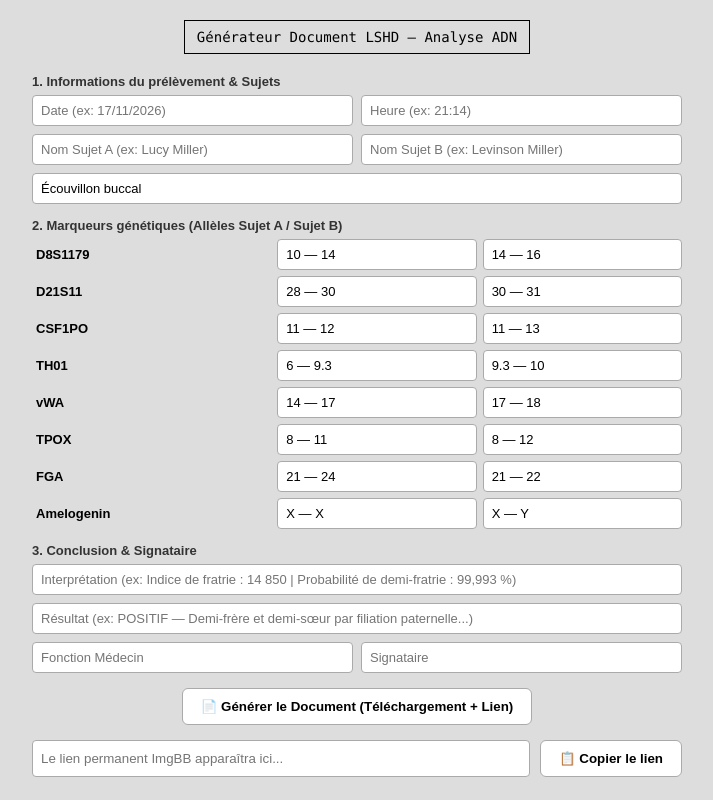
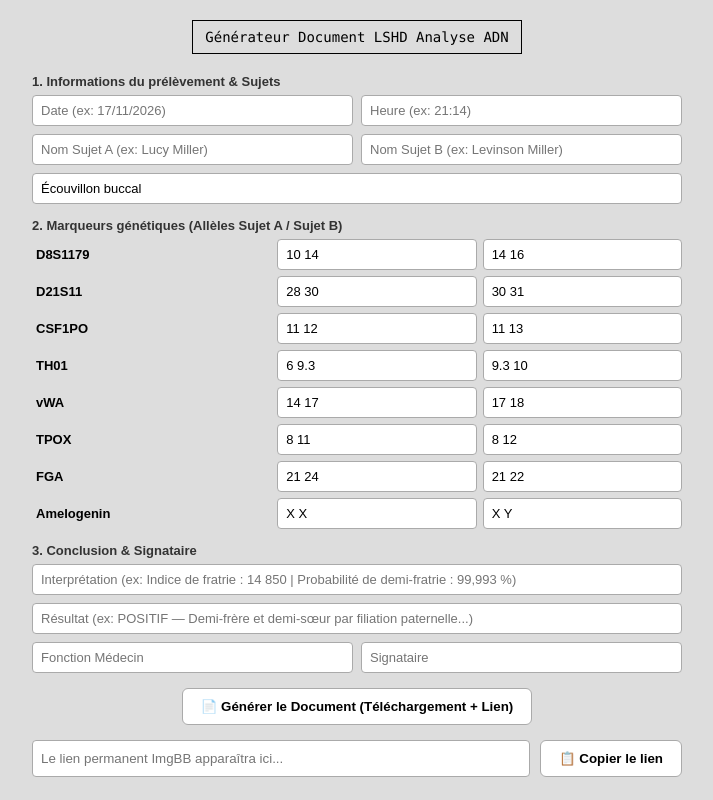
Before and after one commit to ptisucre14/doc-lshd-lsc, a plain HTML site: page TEST DE PARENTÉ.html in a window 1280 px wide. Shown: the top 800 px of the page, without its empty margins (283-996 px from the left). Drawn offline with nearby package versions, Linux system fonts and the light colour scheme.

```diff
--- a/TEST DE PARENTÉ.html
+++ b/TEST DE PARENTÉ.html
@@ -327,7 +327,7 @@ button:hover {
 
 <body>
 
-<h2 class="page-title">Générateur Document LSHD — Analyse ADN</h2>
+<h2 class="page-title">Générateur Document LSHD Analyse ADN</h2>
 
 <!-- =============================
 FORMULAIRE UTILISATEUR
@@ -344,36 +344,36 @@ FORMULAIRE UTILISATEUR
 <div class="form-section-label">2. Marqueurs génétiques (Allèles Sujet A / Sujet B)</div>
 <div class="loci-grid">
   <span>D8S1179</span>
-  <input id="m1_a" value="10 — 14" placeholder="Sujet A">
-  <input id="m1_b" value="14 — 16" placeholder="Sujet B">
+  <input id="m1_a" value="10 14" placeholder="Sujet A">
+  <input id="m1_b" value="14 16" placeholder="Sujet B">
 
   <span>D21S11</span>
-  <input id="m2_a" value="28 — 30" placeholder="Sujet A">
-  <input id="m2_b" value="30 — 31" placeholder="Sujet B">
+  <input id="m2_a" value="28 30" placeholder="Sujet A">
+  <input id="m2_b" value="30 31" placeholder="Sujet B">
 
   <span>CSF1PO</span>
-  <input id="m3_a" value="11 — 12" placeholder="Sujet A">
-  <input id="m3_b" value="11 — 13" placeholder="Sujet B">
+  <input id="m3_a" value="11 12" placeholder="Sujet A">
+  <input id="m3_b" value="11 13" placeholder="Sujet B">
 
   <span>TH01</span>
-  <input id="m4_a" value="6 — 9.3" placeholder="Sujet A">
-  <input id="m4_b" value="9.3 — 10" placeholder="Sujet B">
+  <input id="m4_a" value="6 9.3" placeholder="Sujet A">
+  <input id="m4_b" value="9.3 10" placeholder="Sujet B">
 
   <span>vWA</span>
-  <input id="m5_a" value="14 — 17" placeholder="Sujet A">
-  <input id="m5_b" value="17 — 18" placeholder="Sujet B">
+  <input id="m5_a" value="14 17" placeholder="Sujet A">
+  <input id="m5_b" value="17 18" placeholder="Sujet B">
 
   <span>TPOX</span>
-  <input id="m6_a" value="8 — 11" placeholder="Sujet A">
-  <input id="m6_b" value="8 — 12" placeholder="Sujet B">
+  <input id="m6_a" value="8 11" placeholder="Sujet A">
+  <input id="m6_b" value="8 12" placeholder="Sujet B">
 
   <span>FGA</span>
-  <input id="m7_a" value="21 — 24" placeholder="Sujet A">
-  <input id="m7_b" value="21 — 22" placeholder="Sujet B">
+  <input id="m7_a" value="21 24" placeholder="Sujet A">
+  <input id="m7_b" value="21 22" placeholder="Sujet B">
 
   <span>Amelogenin</span>
-  <input id="m8_a" value="X — X" placeholder="Sujet A">
-  <input id="m8_b" value="X — Y" placeholder="Sujet B">
+  <input id="m8_a" value="X X" placeholder="Sujet A">
+  <input id="m8_b" value="X Y" placeholder="Sujet B">
 </div>
 
 <div class="form-section-label">3. Conclusion & Signataire</div>
```
